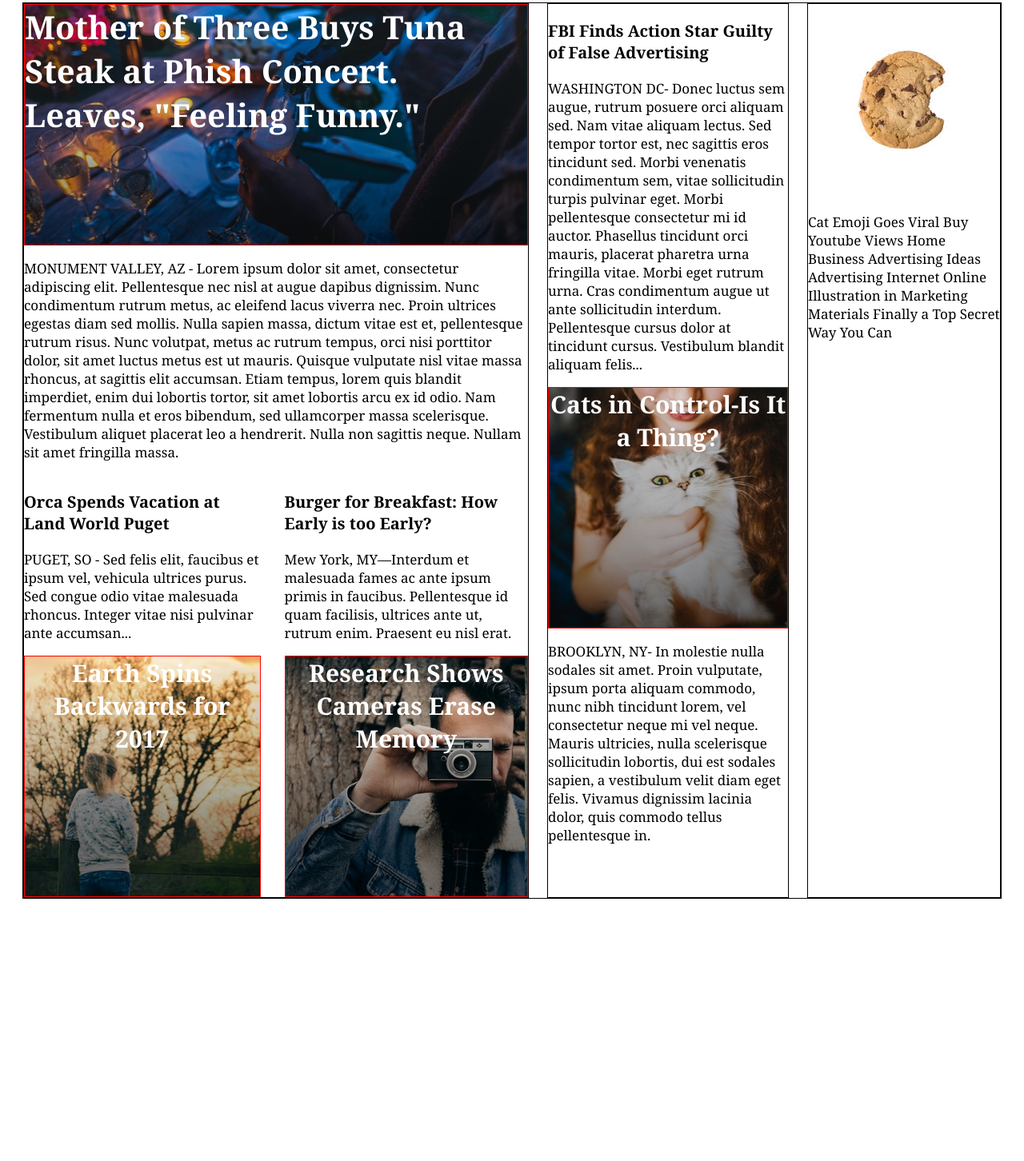
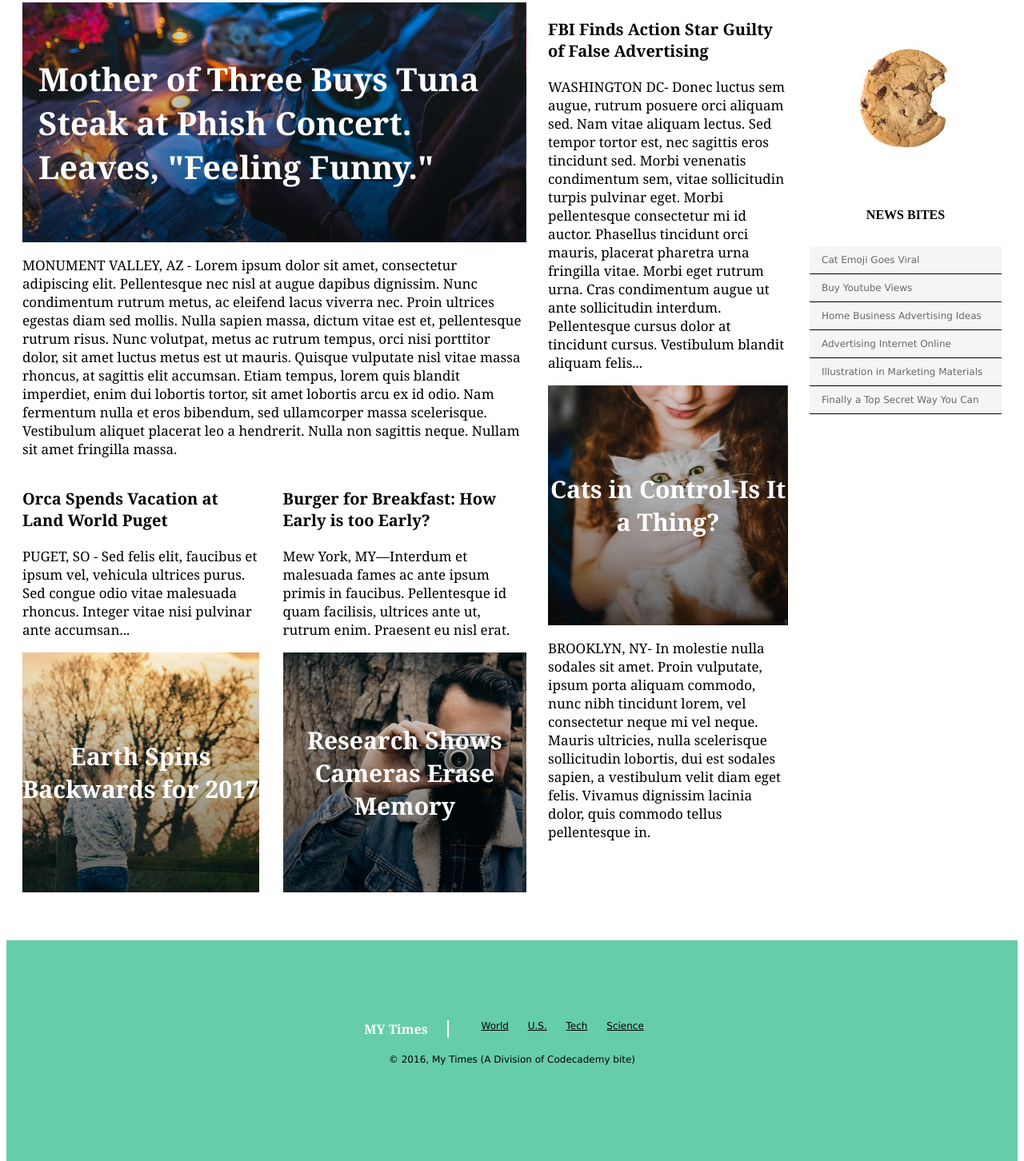
Before and after one commit to emma-wa/My_Times, a plain HTML site: page index.html in a window 1280 px wide. Shown: the part 135-1587 px from the top of the page at 80% size. Before the commit the page ends 1259 px from the top, so only its background shows below. Drawn offline with Linux system fonts and the light colour scheme.

Commit message:
Finish project

```diff
--- a/index.html
+++ b/index.html
@@ -67,13 +67,36 @@
       </div>
       <!--right column "small" -->
       <div class="small">
-        <div class="small-pic">
-          <img src="resources/media/img-news-bite.png">
-        </div>
-        <div class="text">
-          <p>Cat Emoji Goes Viral Buy Youtube Views Home Business Advertising Ideas Advertising Internet Online Illustration in Marketing Materials Finally a Top Secret Way You Can</p>
+        <div class="news-bites">
+          <div class="small-pic">
+            <img src="resources/media/img-news-bite.png">
+          </div>
+          <h2>NEWS BITES</h2>
+          <div class="bite">
+            <span>Cat Emoji Goes Viral</span>
+            <span>Buy Youtube Views</span>
+            <span>Home Business Advertising Ideas</span>
+            <span>Advertising Internet Online</span>
+            <span>Illustration in Marketing Materials</span>
+            <span>Finally a Top Secret Way You Can</span>
+          </div>
         </div>
       </div>
     </div>
+    <!-- footer -->
+    <footer>
+      <div class="bottom-logo">
+        <span class="title">MY Times</span>
+        <nav>
+          <span><a href="#">World</a></span>
+          <span><a href="#">U.S.</a></span>
+          <span><a href="#">Tech</a></span>
+          <span><a href="#">Science</a></span>
+        </nav>
+      </div>
+      <div class="copyright">
+        <span>&copy; 2016, My Times (A Division of Codecademy bite)</span>
+      </div>
+    </footer>
   </body>
 </html>
--- a/resources/css/style.css
+++ b/resources/css/style.css
@@ -1,3 +1,7 @@
+a {
+  color: black;
+}
+
 /* header */
 .header {
   display: flex;
@@ -21,7 +25,6 @@
   color: MediumAquamarine;
   flex-grow: 1;
   align-items: center;
-  border: 1px solid black;
 }
 
 .logo h1 {
@@ -33,11 +36,9 @@
   display: flex;
   padding: 20px;
   margin-right: 50px;
-  border: 1px solid black;
 }
 
 .navigate a {
-  color: black;
   padding: 10px;
   display: inline-block;
 }
@@ -49,26 +50,22 @@
   justify-content: space-between;
   position: relative;
   top: 130px;
-  border: 1px solid black;
 }
 
 .large {
   width: 630px;
-  border: 1px solid black;
   display: flex;
   flex-direction: column;
 }
 
 .medium {
   width: 300px;
-  border: 1px solid black;
   display: flex;
   flex-direction: column;
 }
 
 .small {
   width: 240px;
-  border: 1px solid black;
   display: flex;
   flex-direction: column;
 }
@@ -76,8 +73,9 @@
 /* images */
 .pic {
   height: 300px;
-  border: 1px solid red;
   text-align: center;
+  align-items: center;
+  display: flex;
 }
 
 .pic h2 {
@@ -91,6 +89,7 @@
 #main-pic {
   background-image: url("../media/img-story-main.png");
   text-align: left;
+  padding-left: 20px;
 }
 
 #main-pic h2 {
@@ -126,3 +125,70 @@
 .story-1 {
   margin-right: 30px;
 }
+
+/* side menu */
+
+.news-bites h2 {
+  font-size: 16px;
+  font-weight: bold;
+  text-align: center;
+  margin-bottom: 30px;
+}
+
+.bite {
+  background-color: WhiteSmoke;
+  font-family: Verdana;
+  font-size: 12px;
+  color: DimGray;
+  margin: 0;
+  display: flex;
+  flex-direction: column;
+}
+
+.bite span {
+  border-bottom: 1px solid black;
+  padding: 10px 10px 10px 15px;
+}
+
+/* footer */
+
+footer {
+  display: flex;
+  align-items: center;
+  justify-content: center;
+  flex-direction: column;
+  background-color: MediumAquamarine;
+  margin: auto;
+  font-family: Verdana;
+  font-size: 12px;
+  position: relative;
+  top: 150px;
+  padding: 100px 0px;
+}
+
+.bottom-logo {
+  display: flex;
+}
+
+.title {
+  display: inline-block;
+  padding-right: 25px;
+  border-right: 2px solid white;
+  font-family: Georgia;
+  font-size: 16px;
+  font-weight: bold;
+  color: white;
+  margin-right: 40px;
+}
+
+nav {
+  display: inline-block;
+}
+
+nav span {
+  padding-right: 20px
+}
+
+.copyright {
+  margin: 20px;
+}
```
